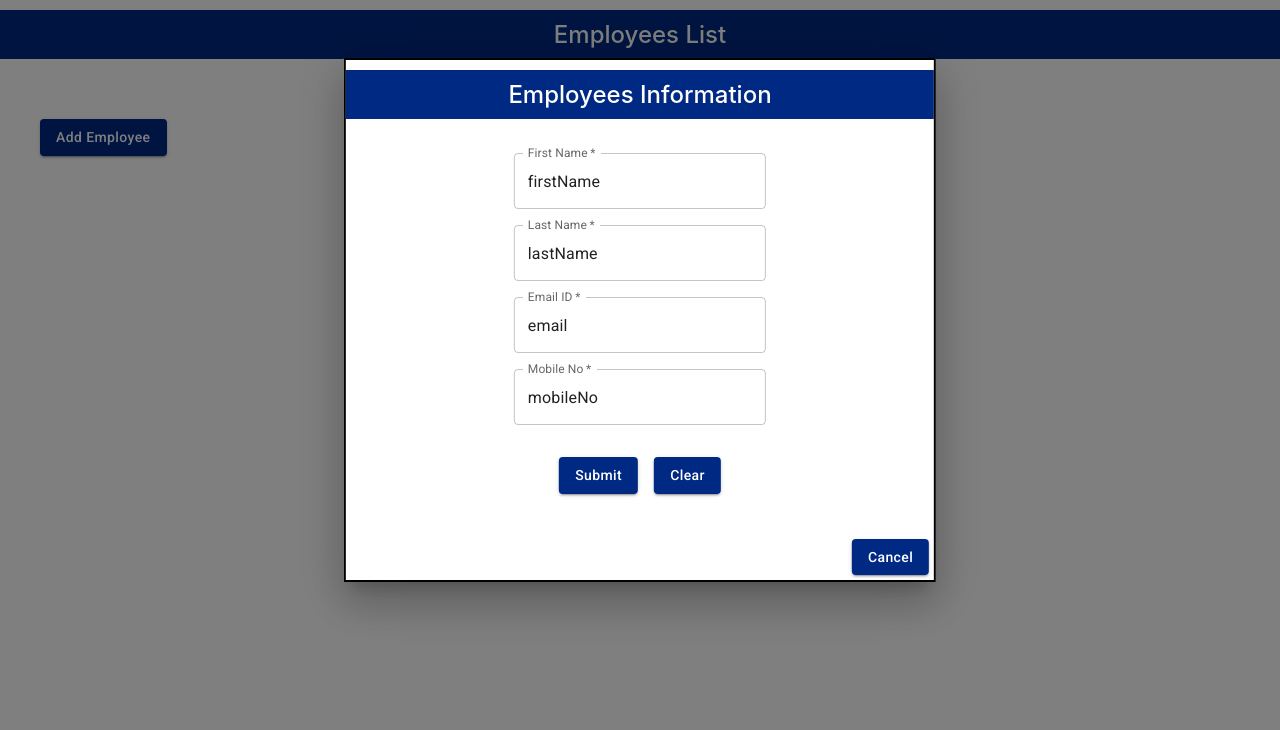
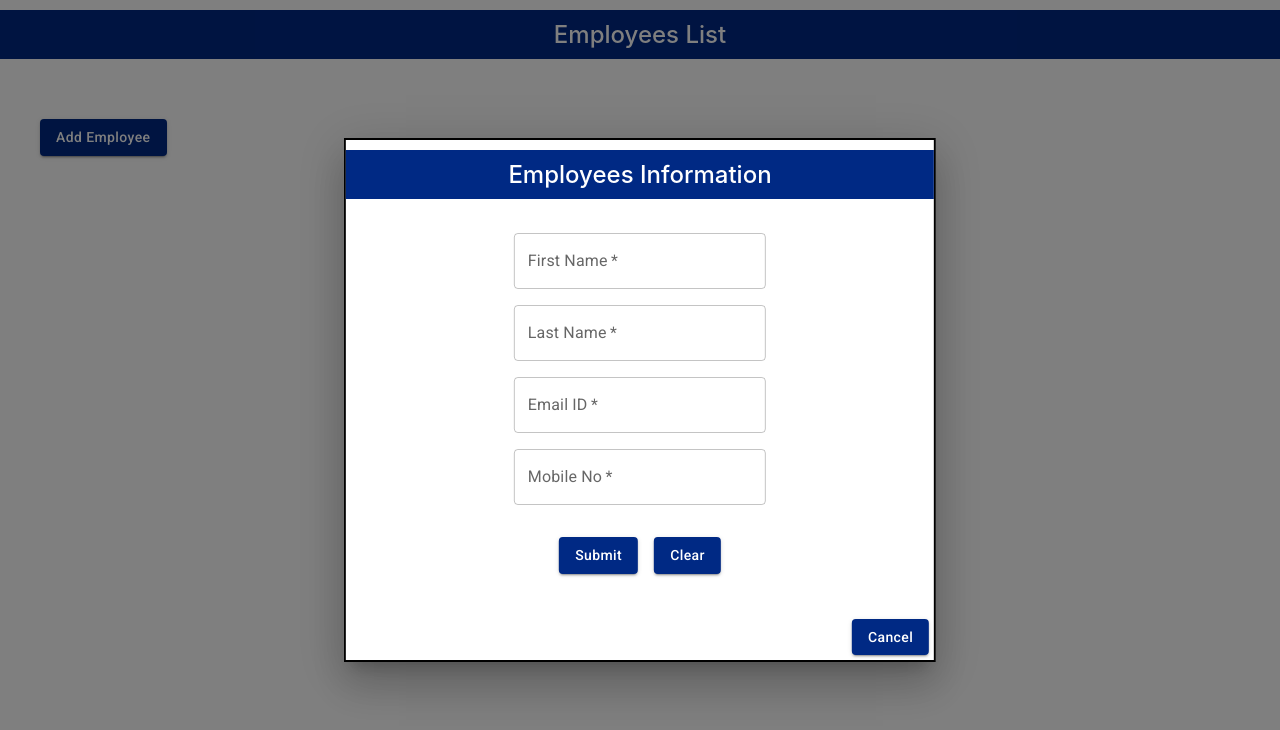
Before and after one commit to Hamzashahfiq/employee-data-list, a React (Create React App) app: page / in a window 1280 px wide. Both pictures are taken after a click on the button "Add Employee". Shown: the top 730 px of the page. Built offline with nearby package versions, Linux system fonts and the light colour scheme.

Commit message:
set model form input field

```diff
--- a/src/components/inputItem/BasicTextFields.js
+++ b/src/components/inputItem/BasicTextFields.js
@@ -12,7 +12,9 @@ export default function BasicTextFields(props) {
       noValidate
       autoComplete="off"
     >
-      <TextField id="outlined-basic" onChange={props.inputChange}  value={props.inputValue} label={props.inputLabel}  placeholder={props. placeholder} variant="outlined" required />
+      <TextField type={props.inputType} id="outlined-basic" onChange={props.inputChange}
+       value={props.inputValue} label={props.inputLabel}
+       placeholder={props. placeholder} variant="outlined" required />
     </Box>
   );
 }
--- a/src/components/modal/BasicModal.js
+++ b/src/components/modal/BasicModal.js
@@ -11,7 +11,7 @@ import ButtonBasic from "../button/ButtonBasic"
 
 const style = {
   position: 'absolute',
-  top: '40%',
+  top: '50%',
   left: '50%',
   transform: 'translate(-50%, -50%)',
   maxWidth: 600,
@@ -20,30 +20,10 @@ const style = {
   boxShadow: 24,
 };
 
-export default function BasicModal({resetFormData}) {
+export default function BasicModal({resetFormData, stateData, formDateValue}) {
   const [open, setOpen] = React.useState(false);
   const handleOpen = () => setOpen(true);
-  const handleClose = () => {
-    setOpen(false)
-  };
-
-
-
-
-
-
-  // const [firstName, setFirstName] = useState('')
-  // const [lastName, setLastName] = useState('')
-  // const [email, setEmail] = useState('')
-  // const [phoneNo, setPhoneNo] = useState('')
-
-  // const clearFormHandler = () => {
-  //   setFirstName('')
-  //   setLastName('')
-  //   setEmail('')
-  //   setPhoneNo('')
-
-  // }
+  const handleClose = () => setOpen(false);
 
   return (
     <div>
@@ -60,9 +40,9 @@ export default function BasicModal({resetFormData}) {
           </Box>
 
           <Box sx={{ px: 20, py: 2 }}>
-            {EmployeeInputText.map((item) => {
+            {EmployeeInputText.map((item, index) => {
               return (
-                <BasicTextFields inputLabel={item.lable} placeholder={item.placeholder} inputChange ={item.onChange} inputValue= {item.value} />
+                <BasicTextFields key={index} inputType={item.type} inputLabel={item.lable} placeholder={item.placeholder} inputChange = {stateData} inputValue= {formDateValue} />
               )
             })}
             <Box sx={{ m: 2, textAlign: 'center' }}>
--- a/src/constant/EmployeeInputText.js
+++ b/src/constant/EmployeeInputText.js
@@ -2,30 +2,24 @@
 export const EmployeeInputText = [{
     lable: 'First Name',
     placeholder: 'First Name',
-    value:'firstName',
-    onChange:'setFirstName'
+    type: 'Text'
 },
 
 {
     lable: 'Last Name',
     placeholder: 'Last Name',
-    value:'lastName',
-    onChange:'setLastName'
+    type: 'Text'
 },
 
 {
     lable: 'Email ID',
     placeholder: 'Email ID',
-    value:'email',
-    onChange:'setEmail'
-
+    type: 'email'
 },
 {
     lable: 'Mobile No',
     placeholder: 'Mobile No',
-    value:'mobileNo',
-    onChange:'setMobileNo'
-
+    type: 'Text'
 },
 
 ]
--- a/src/pages/Home.js
+++ b/src/pages/Home.js
@@ -16,15 +16,19 @@ const initialState = {
 export default function Home() {
     const [formData, setFormData] = useState (initialState);
 
-    const resetFormData = () => {
-        console.log("resetFormData function called");
-      setFormData(initialState)
+    const resetFormDataHandler = () => {
+        alert("Hallo clear")
+        setFormData(initialState)
+    }
+    const setStateDataHandler = (e) => {
+        setFormData({...formData, firstName : e.target.value})
     }
     return (
         <div>
             <Header  headerText="Employees List" />
             <Container fixed style= {{padding:'10px 0px', margin:'50px auto' }}>
-                <BasicModal resetFormData={resetFormData} />
+                <BasicModal resetFormData={resetFormDataHandler} stateData = {setStateDataHandler}
+                formDateValue = {formData.firstName}  />
             </Container>
         </div>
     )
```
